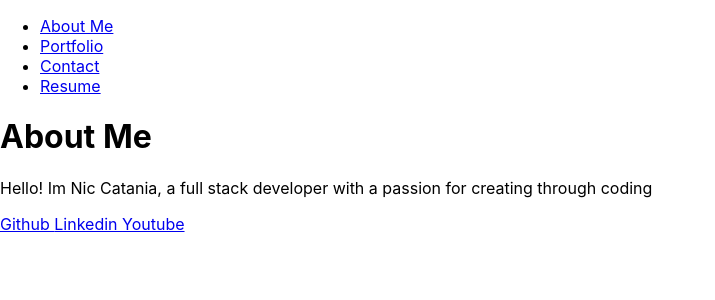
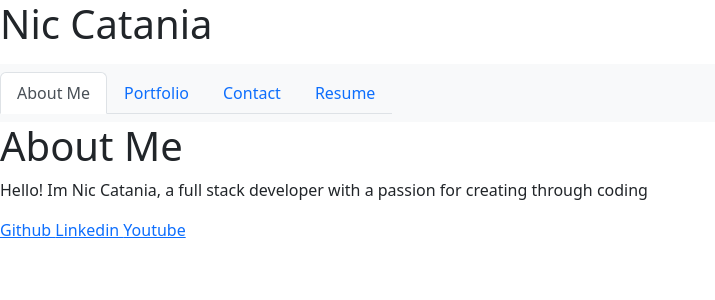
Before and after one commit to Niccatania/react_Portfolioworld, a React (Create React App) app in the folder react_portfolio/: page / in a window 1280 px wide. Shown: the top 300 px of the page, without its empty margins (0-715 px from the left). Built offline with nearby package versions, Linux system fonts and the light colour scheme.

Commit message:
Adding content and testing bootstrap

```diff
--- a/react_portfolio/package.json
+++ b/react_portfolio/package.json
@@ -7,6 +7,7 @@
     "@testing-library/jest-dom": "^5.16.4",
     "@testing-library/react": "^13.3.0",
     "@testing-library/user-event": "^13.5.0",
+    "bootstrap": "^5.2.0",
     "gh-pages": "^4.0.0",
     "react": "^18.2.0",
     "react-dom": "^18.2.0",
--- a/react_portfolio/src/components/Header.js
+++ b/react_portfolio/src/components/Header.js
@@ -2,11 +2,14 @@
 import Navbar from "./Navbar";
 
 function Header() {
+    return(
     <div>
 <h1>Nic Catania</h1>
+<p></p>
 {Navbar}
 
     </div>
+    )
 }
 
 export default Header;
--- a/react_portfolio/src/components/Navbar.js
+++ b/react_portfolio/src/components/Navbar.js
@@ -1,7 +1,9 @@
 import React from 'react';
+import 'bootstrap/dist/css/bootstrap.min.css';
 
 function Navbar ({ currentPage, handlePageChange}) {
   return(
+    <nav class="navbar navbar-expand-lg navbar-light bg-light">
     <ul className='nav nav-tabs'>
       <li className='nav-item'>
     <a
@@ -43,6 +45,7 @@
     </a>
     </li>
     </ul>
+    </nav>
   );
 }
 
--- a/react_portfolio/src/components/PortfolioContainer.js
+++ b/react_portfolio/src/components/PortfolioContainer.js
@@ -27,6 +27,7 @@
 
   return(
     <div>
+      < Header />
       <Navbar currentPage={currentPage} handlePageChange={handlePageChange} />
       {renderPage()}
       <Footer />
```
Also changed, not shown: 1 other file (tests, documents, lock files or other folders).
